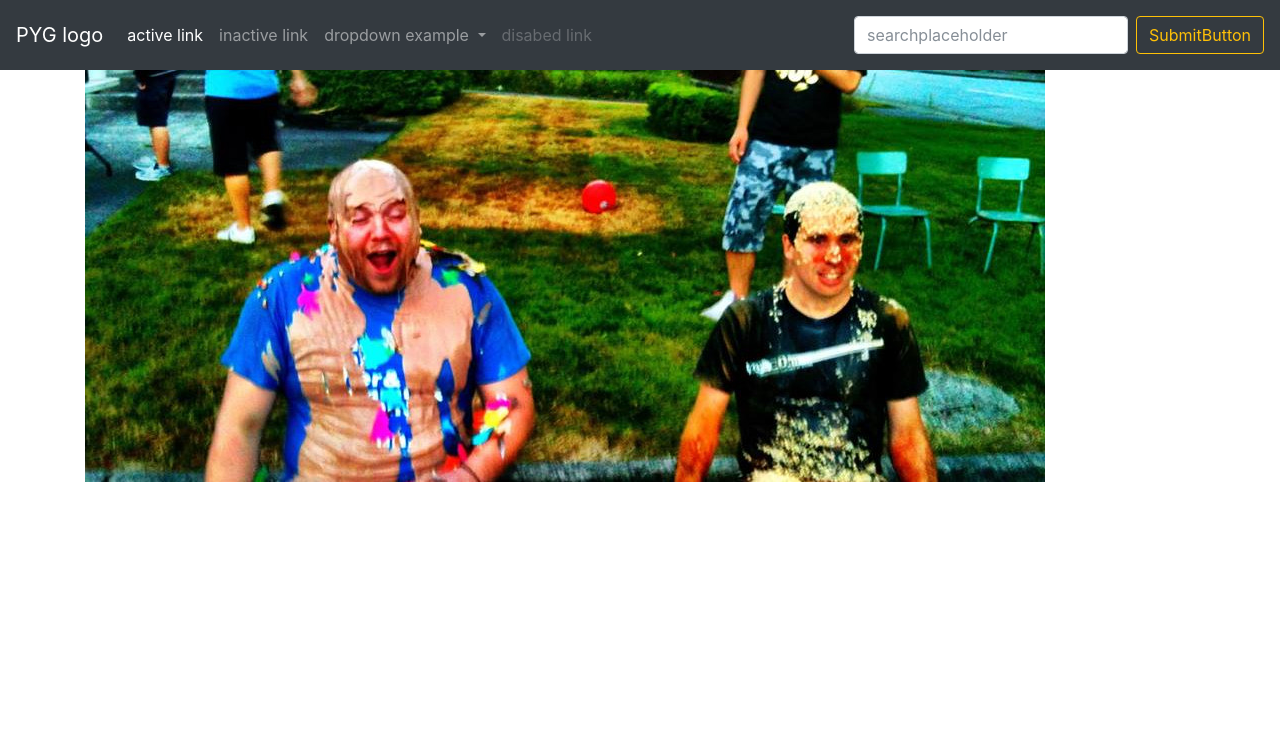
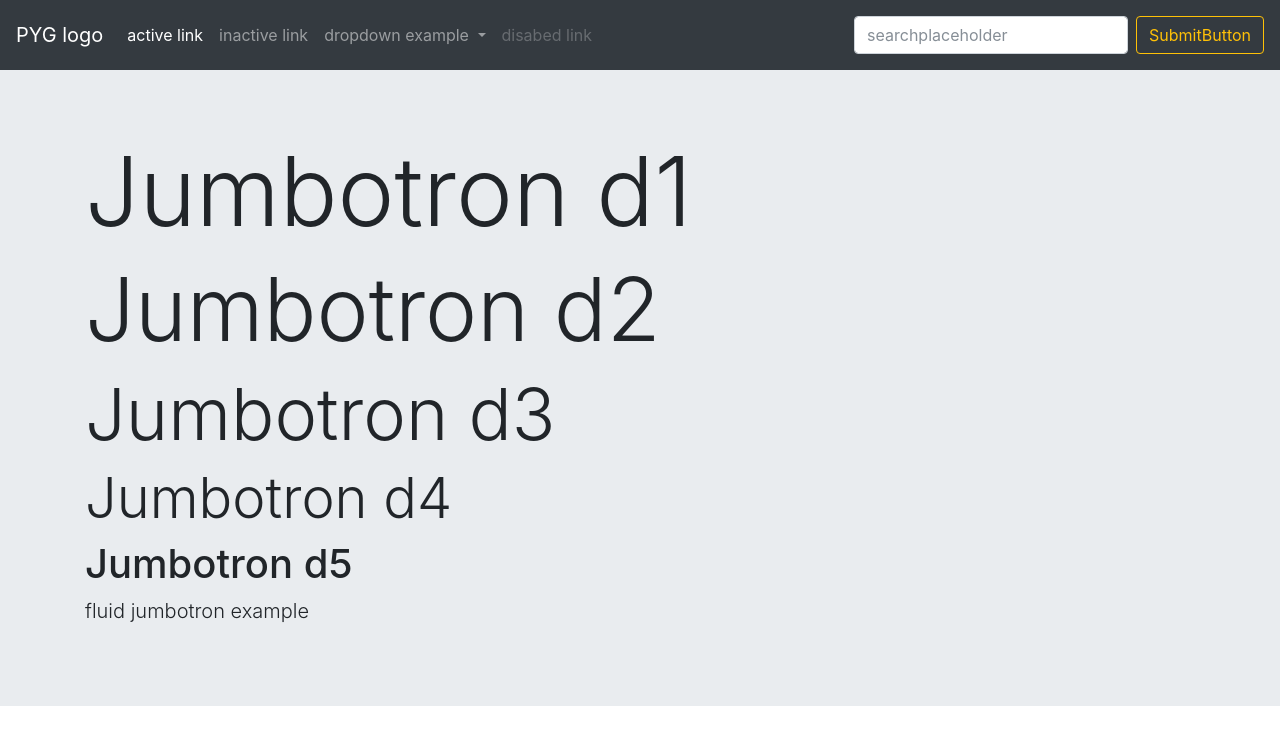
Before and after one commit to SungTaoKao/PYGwebsite, a plain HTML site: page public/index.html in a window 1280 px wide. Shown: the top 735 px of the page. Drawn offline with nearby package versions, Linux system fonts and the light colour scheme; some packages are replaced by stand-ins of ours.

Commit message:
jumbo sizes displayed

```diff
--- a/public/index.html
+++ b/public/index.html
@@ -60,6 +60,18 @@
           </div>
       </nav>
 
+      <div class="jumbotron jumbotron-fluid">
+          <div class="container">
+            <h1 class="display-1">Jumbotron d1</h1>
+            <h1 class="display-2">Jumbotron d2</h1>
+            <h1 class="display-3">Jumbotron d3</h1>
+            <h1 class="display-4">Jumbotron d4</h1>
+            <h1 class="display-5">Jumbotron d5</h1>
+
+            <p class="lead">fluid jumbotron example</p>
+          </div>
+      </div>
+
       <div class="container">
         <img src="img/banner.jpg" alt="banner.jpg" style="margin:auto;"/>
       </div>
```
